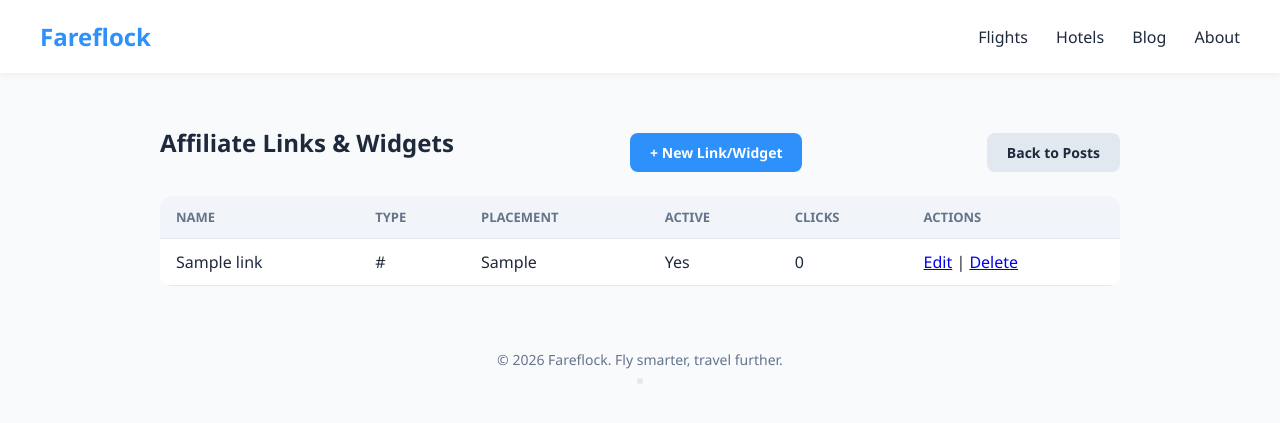
After one commit to musangipeter38-coder/fareflock, a Flask app: page /admin/links in a window 1280 px wide. The commit adds this page. Shown: the top 423 px of the page. Run offline with Flask 3, Linux system fonts and the light colour scheme; a user stored in the database is signed in; tables that the repository leaves empty hold one stand-in row (values such as "Sample post"); data that the repository does not hold is empty; some libraries are stand-ins or nearby versions.

Commit message:
Add affiliate link management and click tracking

```diff
--- a/app.py
+++ b/app.py
@@ -1,11 +1,11 @@
 import os
 import re
 from datetime import datetime
-from flask import Flask, render_template, redirect, url_for, request, flash
+from flask import Flask, render_template, redirect, url_for, request, flash, abort
 from flask_login import LoginManager, login_user, logout_user, login_required
 from flask_bcrypt import Bcrypt
 from dotenv import load_dotenv
-from database import db, Admin, Post, Category
+from database import db, Admin, Post, Category, AffiliateLink, ClickLog
 
 load_dotenv()
 
@@ -33,22 +33,29 @@ def slugify(text):
     return text.strip('-')
 
 
+def get_widget(placement):
+    return AffiliateLink.query.filter_by(placement=placement, link_type='widget', active=True).first()
+
+
 # ---------- PUBLIC ROUTES ----------
 
 @app.route('/')
 def home():
     latest_posts = Post.query.filter_by(published=True).order_by(Post.created_at.desc()).limit(3).all()
-    return render_template('index.html', posts=latest_posts)
+    widget = get_widget('homepage')
+    return render_template('index.html', posts=latest_posts, widget=widget)
 
 
 @app.route('/flights')
 def flights():
-    return render_template('flights.html')
+    widget = get_widget('flights_page')
+    return render_template('flights.html', widget=widget)
 
 
 @app.route('/hotels')
 def hotels():
-    return render_template('hotels.html')
+    widget = get_widget('hotels_page')
+    return render_template('hotels.html', widget=widget)
 
 
 @app.route('/blog')
@@ -73,6 +80,22 @@ def post_detail(slug):
 @app.route('/about')
 def about():
     return render_template('about.html')
+
+
+# ---------- CLICK TRACKING ----------
+
+@app.route('/out/<int:link_id>')
+def out(link_id):
+    link = AffiliateLink.query.get_or_404(link_id)
+    if link.link_type != 'url':
+        abort(404)
+
+    post_slug = request.args.get('post')
+    click = ClickLog(affiliate_link_id=link.id, post_slug=post_slug)
+    db.session.add(click)
+    db.session.commit()
+
+    return redirect(link.content)
 
 
 # ---------- ADMIN AUTH ----------
@@ -122,12 +145,9 @@ def new_post():
             slug = f"{slug}-{int(datetime.utcnow().timestamp())}"
 
         post = Post(
-            title=title,
-            slug=slug,
-            body=body,
+            title=title, slug=slug, body=body,
             meta_description=meta_description,
-            category_id=category_id,
-            published=published
+            category_id=category_id, published=published
         )
         db.session.add(post)
         db.session.commit()
@@ -165,12 +185,67 @@ def delete_post(post_id):
     return redirect(url_for('admin_dashboard'))
 
 
+# ---------- ADMIN: AFFILIATE LINKS ----------
+
+@app.route('/admin/links')
+@login_required
+def admin_links():
+    links = AffiliateLink.query.order_by(AffiliateLink.created_at.desc()).all()
+    click_counts = {}
+    for link in links:
+        click_counts[link.id] = ClickLog.query.filter_by(affiliate_link_id=link.id).count()
+    return render_template('admin/links.html', links=links, click_counts=click_counts)
+
+
+@app.route('/admin/links/new', methods=['GET', 'POST'])
+@login_required
+def new_link():
+    if request.method == 'POST':
+        link = AffiliateLink(
+            name=request.form.get('name'),
+            link_type=request.form.get('link_type'),
+            placement=request.form.get('placement') or None,
+            content=request.form.get('content'),
+            description=request.form.get('description'),
+            active=True if request.form.get('active') == 'on' else False
+        )
+        db.session.add(link)
+        db.session.commit()
+        flash('Affiliate link/widget created.')
+        return redirect(url_for('admin_links'))
+    return render_template('admin/link_form.html', link=None)
+
+
+@app.route('/admin/links/edit/<int:link_id>', methods=['GET', 'POST'])
+@login_required
+def edit_link(link_id):
+    link = AffiliateLink.query.get_or_404(link_id)
+    if request.method == 'POST':
+        link.name = request.form.get('name')
+        link.link_type = request.form.get('link_type')
+        link.placement = request.form.get('placement') or None
+        link.content = request.form.get('content')
+        link.description = request.form.get('description')
+        link.active = True if request.form.get('active') == 'on' else False
+        db.session.commit()
+        flash('Updated.')
+        return redirect(url_for('admin_links'))
+    return render_template('admin/link_form.html', link=link)
+
+
+@app.route('/admin/links/delete/<int:link_id>')
+@login_required
+def delete_link(link_id):
+    link = AffiliateLink.query.get_or_404(link_id)
+    db.session.delete(link)
+    db.session.commit()
+    flash('Deleted.')
+    return redirect(url_for('admin_links'))
+
+
 # ---------- DATABASE SETUP ----------
-# Runs every time the app starts, whether via "python app.py" locally
-# or via gunicorn on Render — this guarantees tables always exist.
 with app.app_context():
     db.create_all()
 
-
 if __name__ == '__main__':
     app.run(debug=True)
--- a/templates/admin/dashboard.html
+++ b/templates/admin/dashboard.html
@@ -5,6 +5,7 @@
     <div class="admin-header">
         <h1>Manage Posts</h1>
         <a href="{{ url_for('new_post') }}" class="btn-primary">+ New Post</a>
+        <a href="{{ url_for('admin_links') }}" class="btn-secondary">Manage Links/Widgets</a>
         <a href="{{ url_for('logout') }}" class="btn-secondary">Log Out</a>
     </div>
 
--- /dev/null
+++ b/templates/admin/links.html
@@ -0,0 +1,44 @@
+{% extends "base.html" %}
+{% block title %}Affiliate Links — Fareflock{% endblock %}
+{% block content %}
+<section class="admin-dashboard">
+    <div class="admin-header">
+        <h1>Affiliate Links & Widgets</h1>
+        <a href="{{ url_for('new_link') }}" class="btn-primary">+ New Link/Widget</a>
+        <a href="{{ url_for('admin_dashboard') }}" class="btn-secondary">Back to Posts</a>
+    </div>
+
+    <table class="admin-table">
+        <thead>
+            <tr>
+                <th>Name</th>
+                <th>Type</th>
+                <th>Placement</th>
+                <th>Active</th>
+                <th>Clicks</th>
+                <th>Actions</th>
+            </tr>
+        </thead>
+        <tbody>
+            {% for link in links %}
+            <tr>
+                <td>{{ link.name }}</td>
+                <td>{{ link.link_type }}</td>
+                <td>{{ link.placement or '—' }}</td>
+                <td>{{ 'Yes' if link.active else 'No' }}</td>
+                <td>
+                    {{ click_counts[link.id] }}
+                    {% if link.link_type == 'url' %}
+                        <br><small>/out/{{ link.id }}</small>
+                    {% endif %}
+                </td>
+                <td>
+                    <a href="{{ url_for('edit_link', link_id=link.id) }}">Edit</a> |
+                    <a href="{{ url_for('delete_link', link_id=link.id) }}" onclick="return confirm('Delete this link?')">Delete</a>
+                </td>
+            </tr>
+            {% endfor %}
+        </tbody>
+    </table>
+</section>
+{% endblock %}
--- a/templates/index.html
+++ b/templates/index.html
@@ -1,6 +1,12 @@
 {% extends "base.html" %}
 {% block title %}Fareflock — Fly Smarter, Travel Further{% endblock %}
 {% block content %}
+{% if widget %}
+<section class="widget-section">
+    {{ widget.content | safe }}
+</section>
+{% endif %}
+
 <section class="hero">
     <h1>Find Your Next Adventure</h1>
     <p>Real flight and hotel deals, curated for travelers who want more for less.</p>
```
Also changed, not shown: database.py (+15 -5 lines), templates/admin/link_form.html (added, +45 -0 lines), templates/flights.html (+9 -5 lines), templates/hotels.html (+8 -4 lines).
